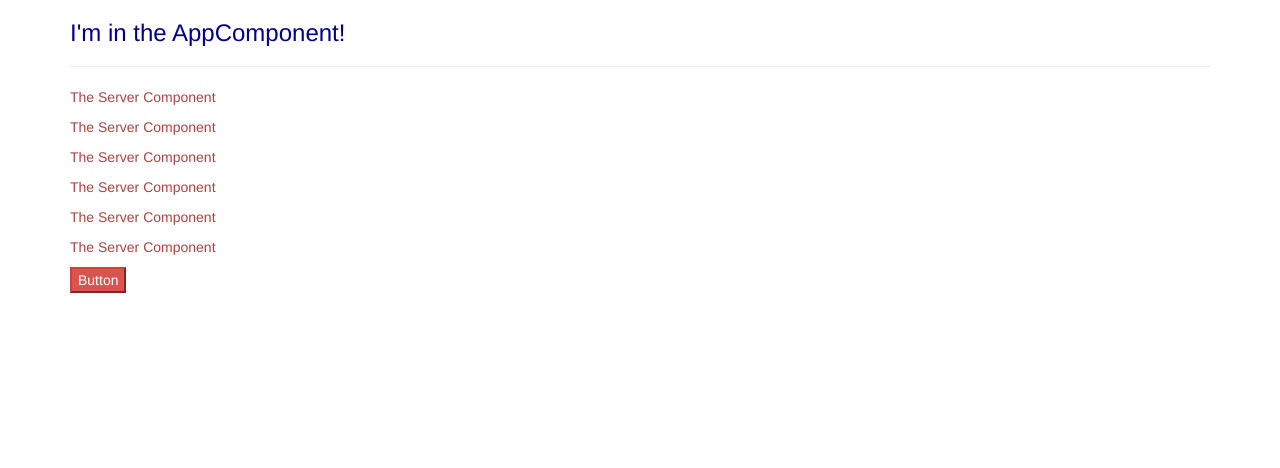
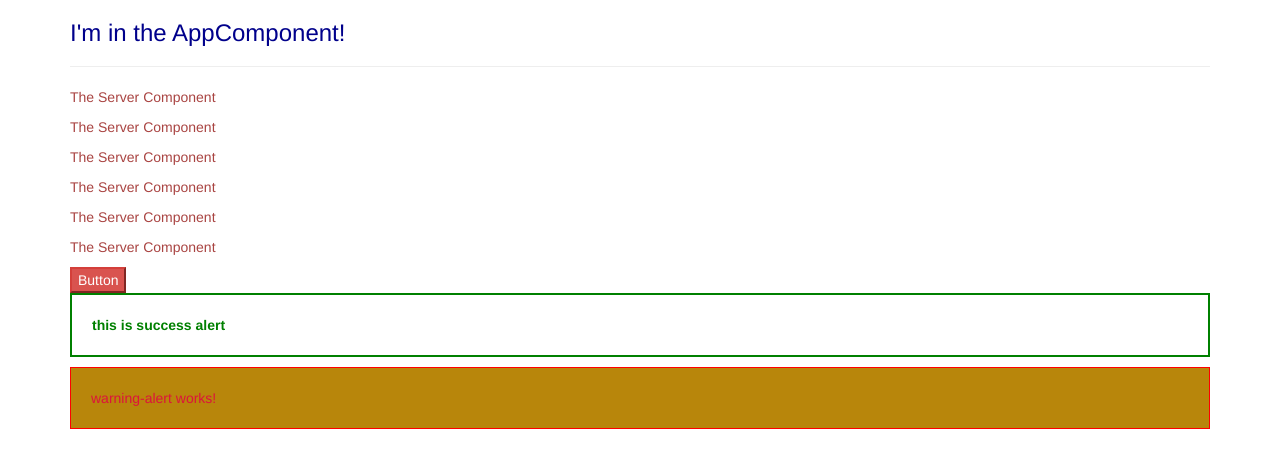
Before and after one commit to ArekSzreiber/Udemy-Angular, an Angular app: page / in a window 1280 px wide. Shown: the top 468 px of the page. Built offline with nearby package versions, Linux system fonts and the light colour scheme.

Commit message:
23. [OPTIONAL] Assignment Solution

```diff
--- a/src/app/app.component.html
+++ b/src/app/app.component.html
@@ -7,6 +7,8 @@
 <!--      <div app-servers></div>-->
       <div class="app-servers"></div>
 <!--      selecting by id or pseudo selectors (like :hover)  will not work-->
+      <app-success-alert></app-success-alert>
+      <app-warning-alert></app-warning-alert>
     </div>
   </div>
 </div>
--- a/src/app/app.module.ts
+++ b/src/app/app.module.ts
@@ -5,12 +5,16 @@
 import {FormsModule} from '@angular/forms';
 import {ServerComponent} from './server/server.component';
 import { ServersComponent } from './servers/servers.component';
+import { WarningAlertComponent } from './warning-alert/warning-alert.component';
+import {SuccessAlertComponent} from './success-alert/success-alert.component';
 
 @NgModule({
   declarations: [
     ServerComponent,
     AppComponent,
-    ServersComponent
+    ServersComponent,
+    WarningAlertComponent,
+    SuccessAlertComponent
   ],
     imports: [
         BrowserModule,
--- /dev/null
+++ b/src/app/success-alert/success-alert.component.ts
@@ -0,0 +1,26 @@
+import {Component, OnInit} from '@angular/core';
+
+@Component({
+    selector: 'app-success-alert',
+    template: `
+      <p>this is success alert</p>
+    `,
+  styles: [
+    `
+    p{
+      color: green;
+      font-weight: bold;
+      padding: 20px;
+      border: 2px solid green;
+    }`
+  ]
+  }
+)
+
+export class SuccessAlertComponent implements OnInit {
+  constructor() {
+  }
+
+  ngOnInit(): void {
+  }
+}
--- /dev/null
+++ b/src/app/warning-alert/warning-alert.component.css
@@ -0,0 +1,6 @@
+p{
+  color:crimson;
+  background-color: darkgoldenrod;
+  padding: 20px;
+  border: 1px solid red;
+}
--- /dev/null
+++ b/src/app/warning-alert/warning-alert.component.html
@@ -0,0 +1 @@
+<p>warning-alert works!</p>
--- /dev/null
+++ b/src/app/warning-alert/warning-alert.component.ts
@@ -0,0 +1,15 @@
+import { Component, OnInit } from '@angular/core';
+
+@Component({
+  selector: 'app-warning-alert',
+  templateUrl: './warning-alert.component.html',
+  styleUrls: ['./warning-alert.component.css']
+})
+export class WarningAlertComponent implements OnInit {
+
+  constructor() { }
+
+  ngOnInit() {
+  }
+
+}
```
